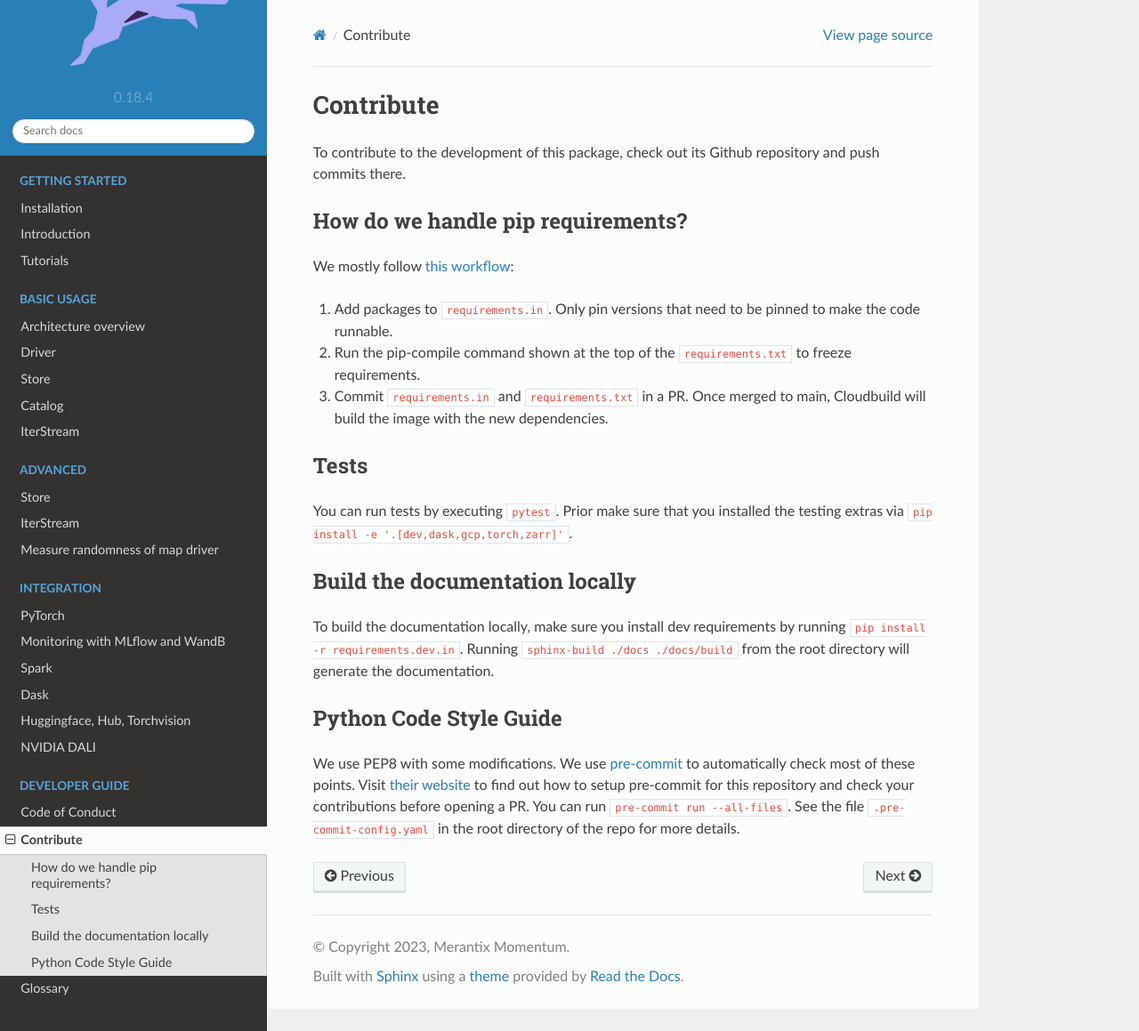
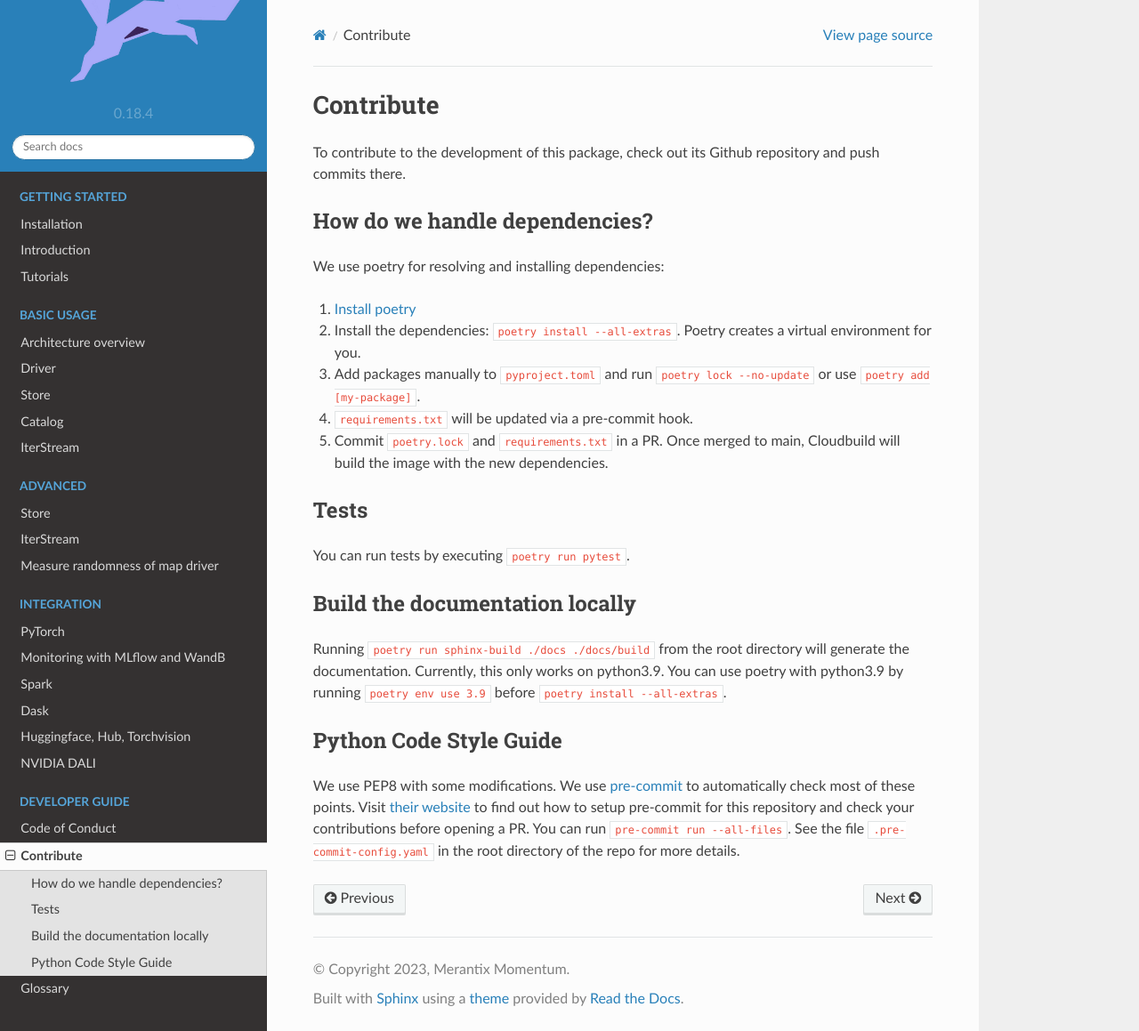
Before and after one commit to merantix-momentum/squirrel-core, a Sphinx documentation site: the page built from docs/developer/contribute.rst, in a window 1280 px wide and 1159 px high. Shown: the whole window at 89% size. Built offline with Sphinx 7.4.7 and the Read the Docs theme 2.0.0, drawn with Linux system fonts in a browser that asks for light colours; the version number is read from the project's files by our own code.

Commit message:
Update contribute documentation

```diff
--- a/docs/developer/contribute.rst
+++ b/docs/developer/contribute.rst
@@ -3,29 +3,30 @@ Contribute
 
 To contribute to the development of this package, check out its Github repository and push commits there.
 
-How do we handle pip requirements?
+How do we handle dependencies?
 ----------------------------------
 
-We mostly follow `this workflow <https://kennethreitz.org/essays/2016/02/25/a-better-pip-workflow>`_:
+We use poetry for resolving and installing dependencies:
 
-#. Add packages to ``requirements.in``. Only pin versions that need to be pinned to make the code runnable.
-#. Run the pip-compile command shown at the top of the ``requirements.txt`` to freeze requirements.
-#. Commit ``requirements.in`` and ``requirements.txt`` in a PR. Once merged to main, Cloudbuild will build the
+#. `Install poetry <https://python-poetry.org/docs/#installation>`_
+#. Install the dependencies: ``poetry install --all-extras``. Poetry creates a virtual environment for you.
+#. Add packages manually to ``pyproject.toml`` and run ``poetry lock --no-update`` or use ``poetry add [my-package]``.
+#. ``requirements.txt`` will be updated via a pre-commit hook.
+#. Commit ``poetry.lock`` and ``requirements.txt`` in a PR. Once merged to main, Cloudbuild will build the
    image with the new dependencies.
 
 
 Tests
 -----
 
-You can run tests by executing ``pytest``. Prior make sure that you installed the testing extras via
-``pip install -e '.[dev,dask,gcp,torch,zarr]'``.
+You can run tests by executing ``poetry run pytest``.
 
 Build the documentation locally
 -------------------------------
 
-To build the documentation locally, make sure you install dev requirements by running
-``pip install -r requirements.dev.in``. Running ``sphinx-build ./docs ./docs/build`` from the root
-directory will generate the documentation.
+Running ``poetry run sphinx-build ./docs ./docs/build`` from the root directory will generate the documentation.
+Currently, this only works on python3.9.
+You can use poetry with python3.9 by running ``poetry env use 3.9`` before ``poetry install --all-extras``.
 
 
 Python Code Style Guide
```
